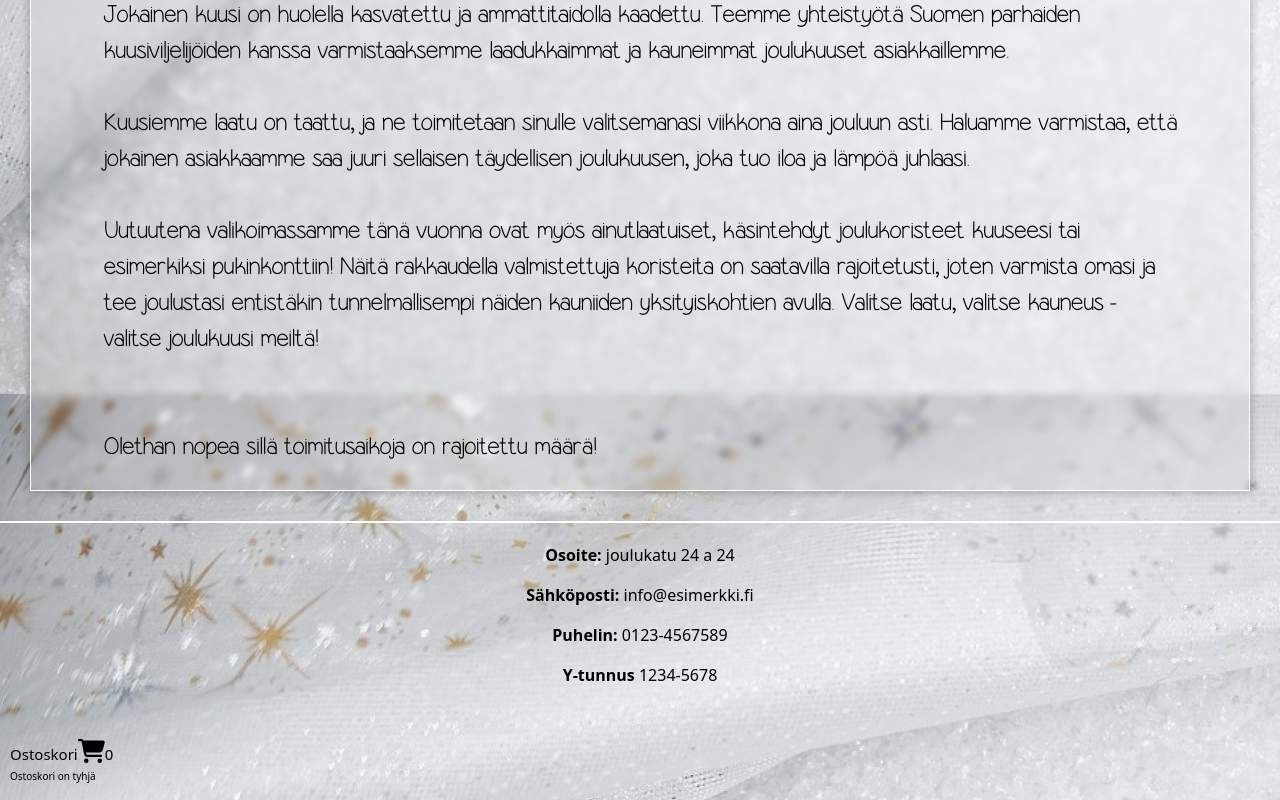
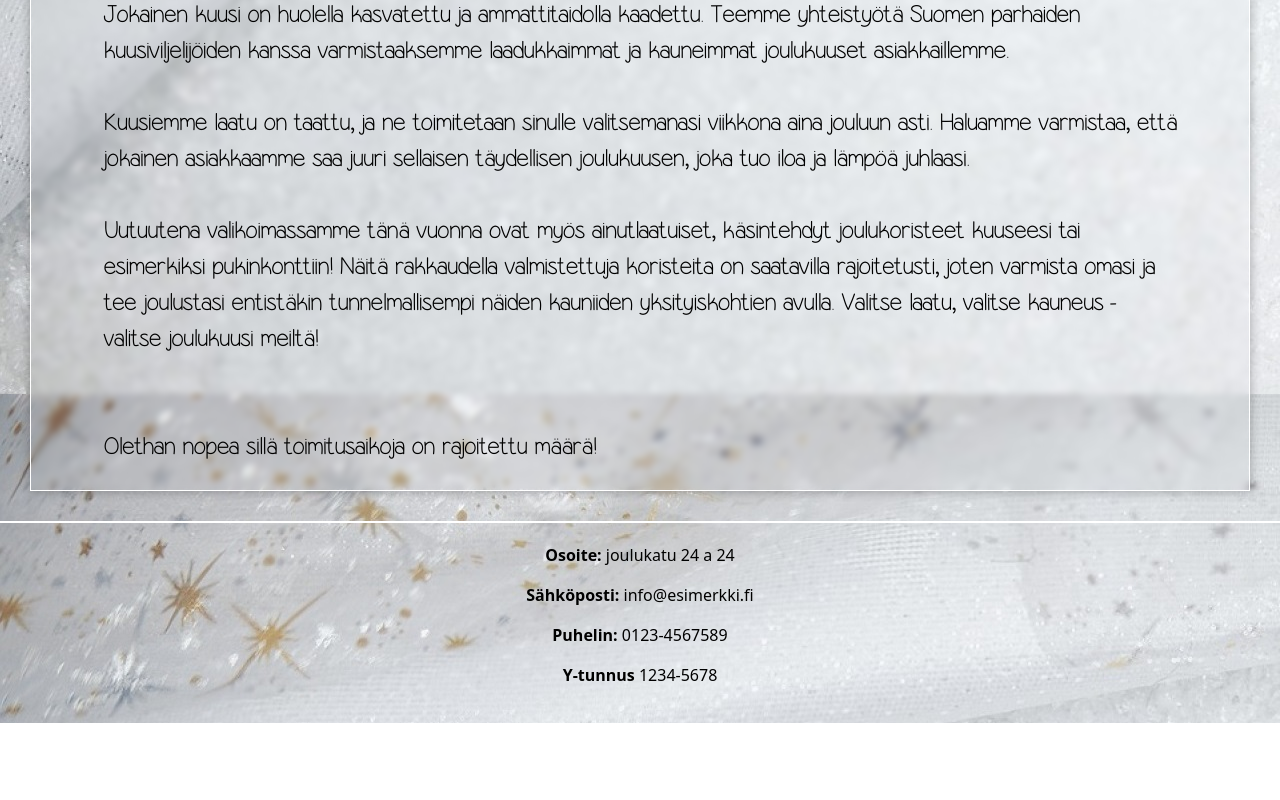
Before and after one commit to Verkkopalveluprojekti-Ryhma10/joulukuusikauppa, a React (Create React App) app: page / in a window 1280 px wide. Shown: the part 892-1692 px from the top of the page. After the commit the page ends 1615 px from the top, so only its background shows below. Built offline with nearby package versions, Linux system fonts and the light colour scheme.

Commit message:
router-dom

```diff
--- a/package.json
+++ b/package.json
@@ -17,6 +17,7 @@
     "react": "^18.2.0",
     "react-bootstrap": "^2.9.1",
     "react-dom": "^18.2.0",
+    "react-router-dom": "^6.19.0",
     "react-scripts": "5.0.1",
     "web-vitals": "^2.1.4"
   },
--- a/src/App.js
+++ b/src/App.js
@@ -11,7 +11,6 @@ function App() {
     <Header />
     <Home/>
     <Footer />
-    <ShoppingCart />
     </>
   );
 }
--- a/src/components/common/Navbar.js
+++ b/src/components/common/Navbar.js
@@ -13,7 +13,7 @@ function Navb() {
     return (
       <Navbar expand="lg" className="bg-body-tertiary">
       <Container fluid>
-        <Navbar.Brand href="#">Etusivu</Navbar.Brand>
+        <Navbar.Brand href="/">Etusivu</Navbar.Brand>
         <Navbar.Toggle aria-controls="navbarScroll" />
         <Navbar.Collapse id="navbarScroll">
           <Nav
```
Also changed, not shown: 1 other file (tests, documents, lock files or other folders).
